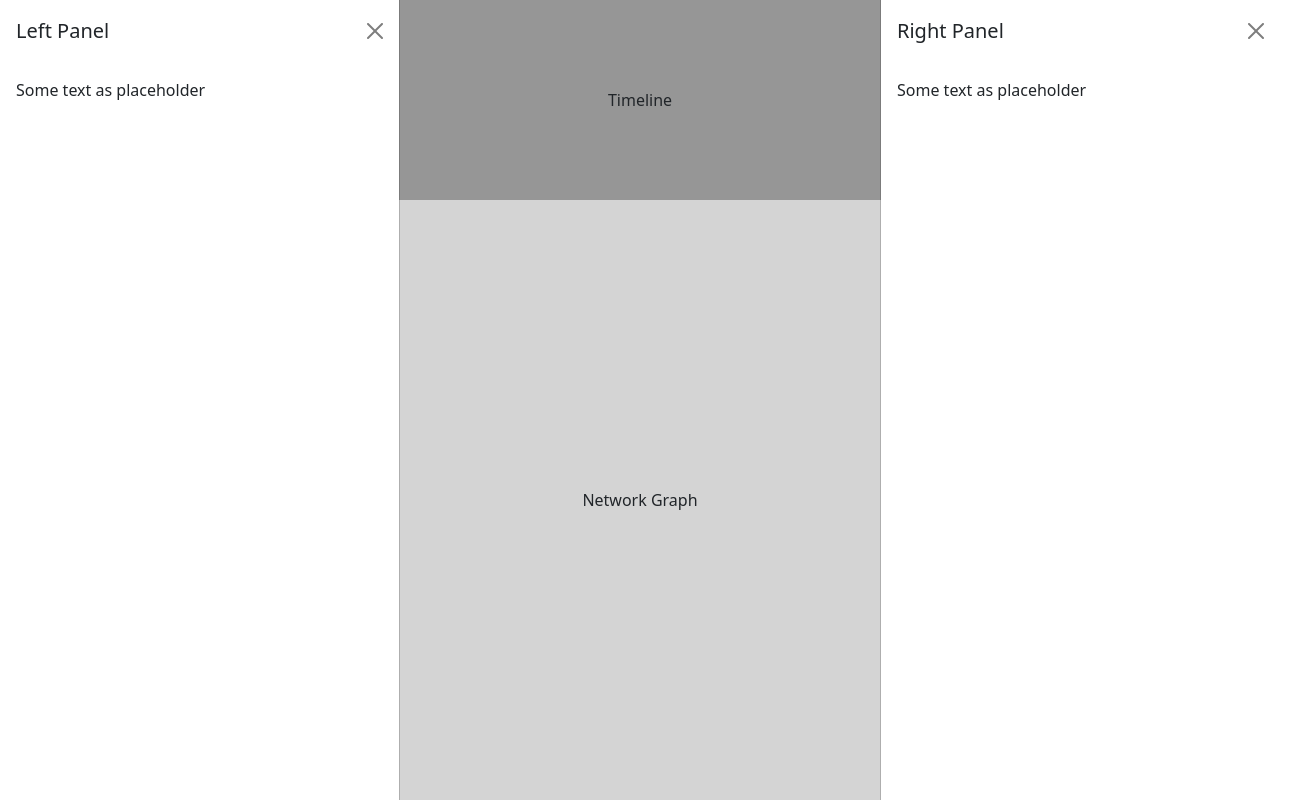
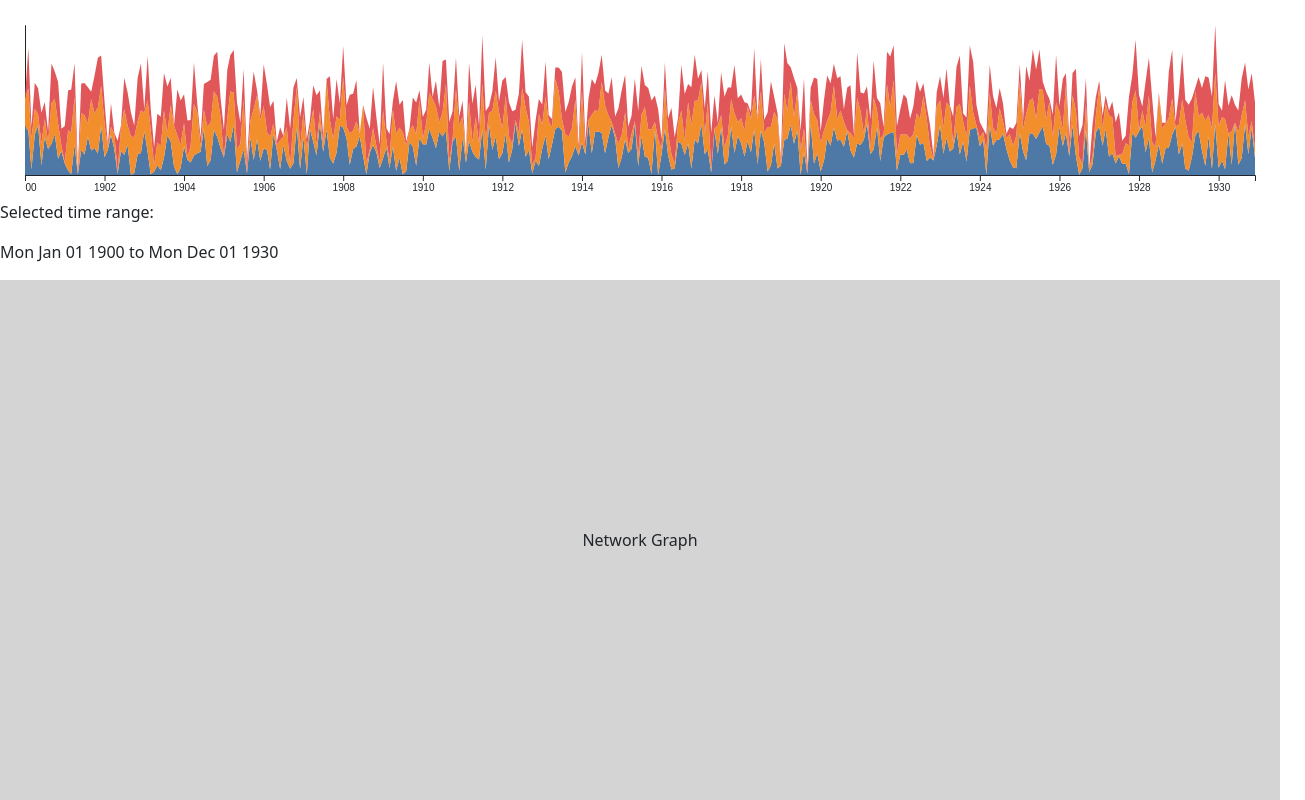
Before and after one commit to lit-viz/lit-viz, a React (Create React App) app: page / in a window 1280 px wide. Shown: the whole page, 1305 px wide, since content can reach past the window. Built offline with nearby package versions, Linux system fonts and the light colour scheme.

Commit message:
implement timeline

```diff
--- a/src/App.js
+++ b/src/App.js
@@ -3,6 +3,8 @@ import './App.css';
 import styled from 'styled-components';
 import Container from 'react-bootstrap/Container';
 import Offcanvas from 'react-bootstrap/Offcanvas';
+import Timeline from './Timeline';
+import * as d3 from 'd3';
 
 // Container that takes up the full height of the viewport, with no padding or margin, and places its children in a column
 const FullHeightSeemlessColumnContainer = styled(Container)`
@@ -37,10 +39,26 @@ const NetworkGraphPlaceholder = styled.div`
   align-items: center;
 `;
 
+// Generate data for the timeline, spanning from 1900 to 1930 with one datapoint for each quarter
+const timelineData = [];
+for (let year = 1900; year <= 1930; year++) {
+  for (let month = 1; month <= 12; month++) {
+    timelineData.push({
+      date: new Date(`${year}-${month}-01`),
+      a: Math.random() * 100,
+      b: Math.random() * 100,
+      c: Math.random() * 100,
+    });
+  }
+}
+
 function App() {
 
-  const [isLeftPanelOpen, setLeftPanelOpen] = useState(true);
-  const [isRightPanelOpen, setRightPanelOpen] = useState(true);
+  const [isLeftPanelOpen, setLeftPanelOpen] = useState(false);
+  const [isRightPanelOpen, setRightPanelOpen] = useState(false);
+
+  // Timeline selection
+  const [timeSelection, setTimeSelection] = useState(d3.extent(timelineData, d => d.date));
 
   const LeftPanel = () => (
     <Offcanvas show={isLeftPanelOpen} onHide={() => setLeftPanelOpen(false)} backdrop={false}>
@@ -64,14 +82,40 @@ function App() {
       </Offcanvas>
   );
 
+  const html = document.documentElement;
+
+  // Get the width of the window and update it when the window is resized
+  const [windowWidth, setWindowWidth] = useState(html.clientWidth);
+  useEffect(() => {
+    const handleResize = () => {
+      setWindowWidth(html.clientWidth);
+    }
+    window.addEventListener('resize', handleResize);
+    return () => {
+      window.removeEventListener('resize', handleResize);
+    }
+  });
+
+  const TimeSelection = () => (
+    <div>
+      <p>Selected time range:</p>
+      <p>{timeSelection[0].toDateString()} to {timeSelection[1].toDateString()}</p>
+    </div>
+  );
+
   return (
     <>
       <LeftPanel />
       <RightPanel />
       <FullHeightSeemlessColumnContainer>
-        <TimelinePlaceholder>
-          Timeline
-        </TimelinePlaceholder>
+        <Timeline
+          data={timelineData}
+          width={windowWidth}
+          height={200}
+          selection={timeSelection}
+          setSelection={setTimeSelection}
+        />
+        <TimeSelection />
         <NetworkGraphPlaceholder>
           Network Graph
         </NetworkGraphPlaceholder>
--- /dev/null
+++ b/src/Timeline.js
@@ -0,0 +1,122 @@
+import React, { useRef, useEffect, useState } from 'react';
+import * as d3 from 'd3';
+import Stack from 'react-bootstrap/Stack';
+
+const X_AXIS_GROUP = 'x-axis';
+const Y_AXIS_GROUP = 'y-axis';
+const BRUSH_GROUP = 'brush';
+
+const Timeline = ({ data, width: outerWidth, height: outerHeight, selection, setSelection }) => {
+  const svgRef = useRef(null);
+
+  const getNonDateMax = (data) => {
+    let max = 0;
+    data.forEach(d => {
+      // Sum all non-date values
+      const sum = Object.keys(d).reduce((acc, key) => {
+        return key !== 'date' ? acc + d[key] : acc;
+      }, 0);
+      max = Math.max(max, sum);
+    });
+    return max;
+  }
+
+  const padding = 50;
+
+  // Run once
+  useEffect(() => {
+    const svg = d3.select(svgRef.current);
+
+    // Create the axes
+    svg.append("g").attr("class", X_AXIS_GROUP);
+    svg.append("g").attr("class", Y_AXIS_GROUP);
+
+    // Create brush
+    svg.append("g").attr("class", BRUSH_GROUP);
+  });
+
+  // On update
+  useEffect(() => {
+    const svg = d3.select(svgRef.current);
+
+    const height = outerHeight - padding;
+    const width = outerWidth - padding;
+
+    // Create scales
+    const xScale = d3.scaleTime()
+      .domain(d3.extent(data, d => d.date))
+      .range([0, width]);
+
+    const yScale = d3.scaleLinear()
+      .domain([0, getNonDateMax(data)])
+      .range([height, 0]);
+
+    // Stack the data
+    const stack = d3.stack().keys(["a", "b", "c"]);
+    const series = stack(data);
+
+    // Define the color scale
+    const color = d3.scaleOrdinal()
+      .domain(series.map(d => d.key))
+      .range(d3.schemeTableau10);
+
+    // Define the area
+    const area = d3.area()
+        .x(d => xScale(d.data.date))
+        .y0(d => yScale(d[0]))
+        .y1(d => yScale(d[1]));
+
+    // Draw the layers
+    const layers = svg.selectAll("path.layer").data(series, d => d.key);
+    layers.enter().append("path")
+      .attr("class", "layer")
+      .merge(layers) // Merge the entered elements with the existing ones
+      .attr("fill", d => color(d.key))
+      .attr("d", area);
+
+    // Remove any paths that no longer exist in the data
+    layers.exit().remove();
+
+    // Create the axes
+    const xAxis = d3.axisBottom(xScale);
+    const yAxis = d3.axisLeft(yScale);
+
+    // Draw the axes
+    svg.select(`.${X_AXIS_GROUP}`)
+      .attr("transform", `translate(0, ${height})`)
+      .call(xAxis);
+    svg.select(`.${Y_AXIS_GROUP}`).call(yAxis);
+
+    // Brush event handler function
+    function brushed(event) {
+      const selection = event.selection;
+      // Handle the brush event here
+      // For example, you could update another chart based on the selection
+      // or filter data displayed on the current chart
+      if (selection) {
+        const [x0, x1] = selection.map(xScale.invert);
+        setSelection([x0, x1]);
+      }
+    }
+
+    // Define the brush
+    const brush = d3.brushX()
+      .extent([[0, 0], [width, height]]) // Set the extent of the brush
+      .on("brush end", brushed); // Define brush event handlers
+
+    // Update the brush
+    svg.select(`.${BRUSH_GROUP}`)
+      .call(brush);
+
+  }, [data, outerHeight, outerWidth, selection, setSelection]);
+
+  return (
+    <svg
+      ref={svgRef}
+      width={outerWidth}
+      height={outerHeight}
+      transform={`translate(${padding / 2}, ${padding / 2})`}
+    />);
+};
+
+export default Timeline;
--- a/src/index.css
+++ b/src/index.css
@@ -5,6 +5,7 @@ body {
     sans-serif;
   -webkit-font-smoothing: antialiased;
   -moz-osx-font-smoothing: grayscale;
+  overflow: hidden;
 }
 
 code {
```
